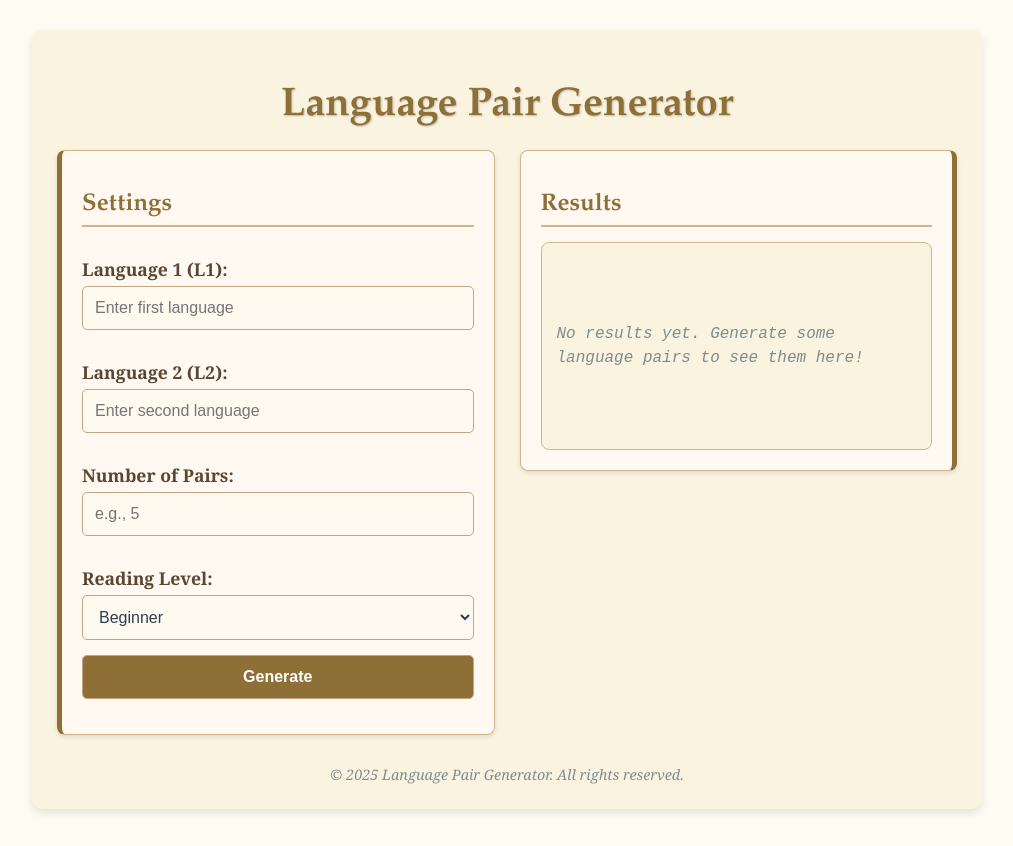
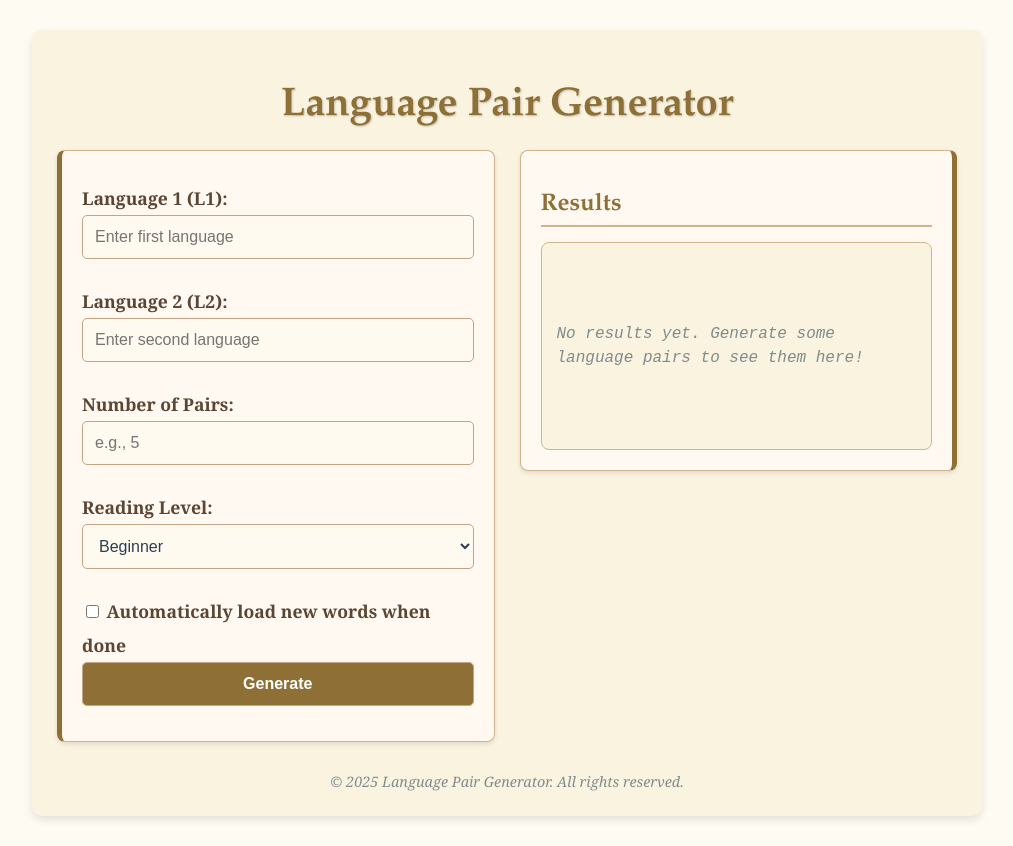
Before and after one commit to dgoldman0/matching-game, a Flask app: page / in a window 1280 px wide. Shown: the whole page, without its empty margins (133-1146 px from the left). Before the commit the page ends 813 px from the top, so only its background shows below. Run offline with Flask 3, Linux system fonts and the light colour scheme.

Commit message:
Added auto refresh upon success

```diff
--- a/static/js/script.js
+++ b/static/js/script.js
@@ -39,14 +39,14 @@ function initializeGame(pairs, L1_language, L2_language) {
     const resultsDiv = document.getElementById("results");
     resultsDiv.innerHTML = ""; // Clear previous results
 
+    const autoRefresh = document.getElementById("auto-refresh").checked; // Get auto-refresh setting
+
     // Shuffle words independently for L1 and L2
     const L1_words = pairs.map(pair => pair.L1);
     const L2_words = pairs.map(pair => pair.L2);
     const shuffledL1 = shuffleArray([...L1_words]);
     const shuffledL2 = shuffleArray([...L2_words]);
 
-    let activeWord = null;
-    let correctMatches = 0;
     let timerInterval = startTimer();
 
     const L1Buttons = createButtons(shuffledL1, "L1");
@@ -68,8 +68,15 @@ function initializeGame(pairs, L1_language, L2_language) {
     `;
 
     attachButtonHandlers(pairs, () => {
-        clearInterval(timerInterval); // Stop timer when all pairs are matched
+        clearInterval(timerInterval); // Stop timer
         displaySuccess(`All pairs matched in ${formatTime(secondsElapsed)}.`);
+
+        // Auto-refresh logic
+        if (autoRefresh) {
+            setTimeout(() => {
+                document.getElementById("language-pair-form").dispatchEvent(new Event("submit"));
+            }, 1000); // Delay before fetching new words
+        }
     });
 }
 
--- a/templates/index.html
+++ b/templates/index.html
@@ -13,7 +13,7 @@
             <!-- Settings Column -->
             <div class="settings">
                 <form id="language-pair-form">
-                    <h2>Settings</h2>
+                    <!-- Existing Inputs -->
                     <label for="L1_language">Language 1 (L1):</label>
                     <input type="text" id="L1_language" name="L1_language" placeholder="Enter first language" required>
 
@@ -29,6 +29,11 @@
                         <option value="intermediate">Intermediate</option>
                         <option value="advanced">Advanced</option>
                     </select>
+
+                    <!-- Auto-Refresh Setting -->
+                    <label>
+                        <input type="checkbox" id="auto-refresh"> Automatically load new words when done
+                    </label>
 
                     <button type="submit">Generate</button>
                 </form>
```
